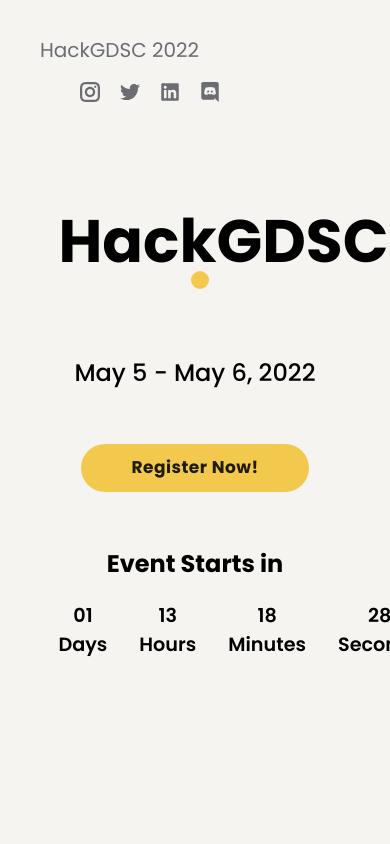
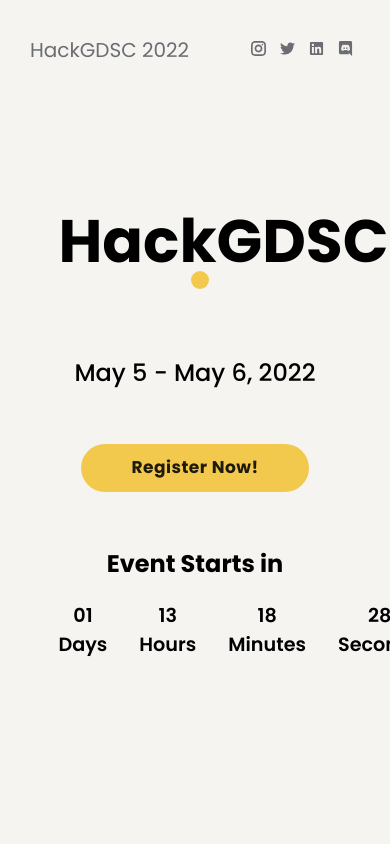
Before and after one commit to GDGCVITBHOPAL/summerfest, a React (Create React App) app: page / in a window 390 px wide. Shown: the top 844 px of the page. Built offline with nearby package versions, Linux system fonts and the light colour scheme.

Commit message:
Nav responsive

```diff
--- a/src/components/PageHeader.css
+++ b/src/components/PageHeader.css
@@ -1,7 +1,7 @@
 .header-section {
   font-size: 20px;
-    color: #6B6D72;
-    margin: 20px 40px;
+  color: #6b6d72;
+  margin: 20px 30px;
 }
 
 .header-title {
@@ -10,26 +10,31 @@
 }
 
 .icon-section {
+  font-size: 17px;
   float: right;
-    margin-right: 120px;
-    padding-top: 15px;
+  padding-top: 19px;
+  margin-right: 0;
 }
 
 .social-icon {
-    padding: 0 15px;
+  padding: 0 10px;
 }
 
-a, a:visited {
-    color: #6B6D72;
+a,
+a:visited {
+  color: #6b6d72;
 }
 
 a:hover {
-    color: #25262A;
+  color: #25262a;
 }
 
 /* Mobile */
 @media only screen and (max-width: 768px) {
   .social-icon {
-        padding: 0 10px;
+    padding: 0 7px;
+  }
+  .icon-section {
+    font-size: 15px;
   }
 }
```
Lines whose indentation alone changed are shown as unchanged.
